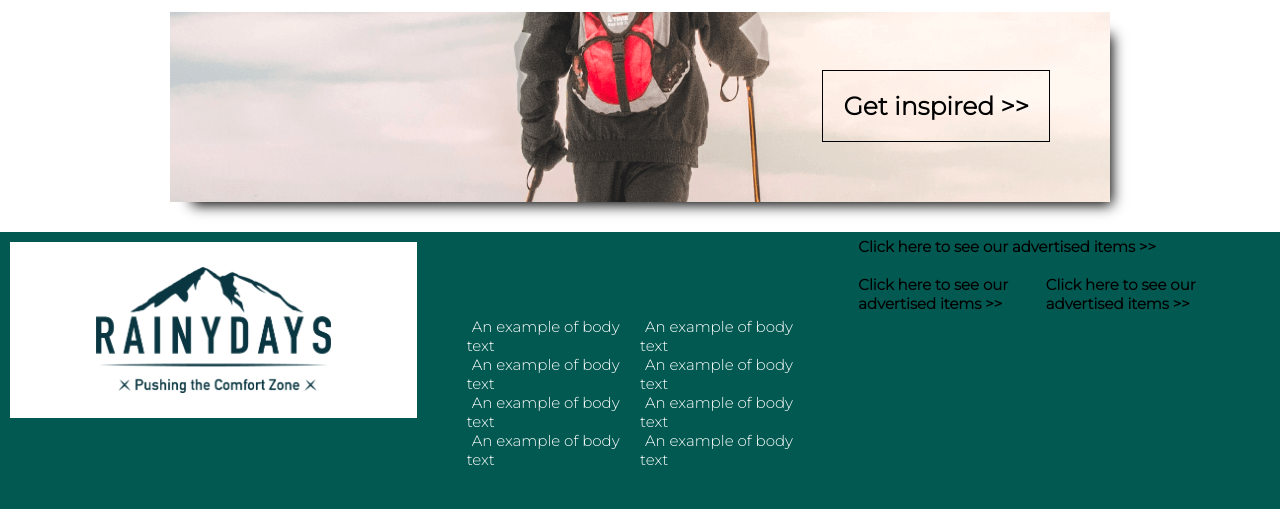
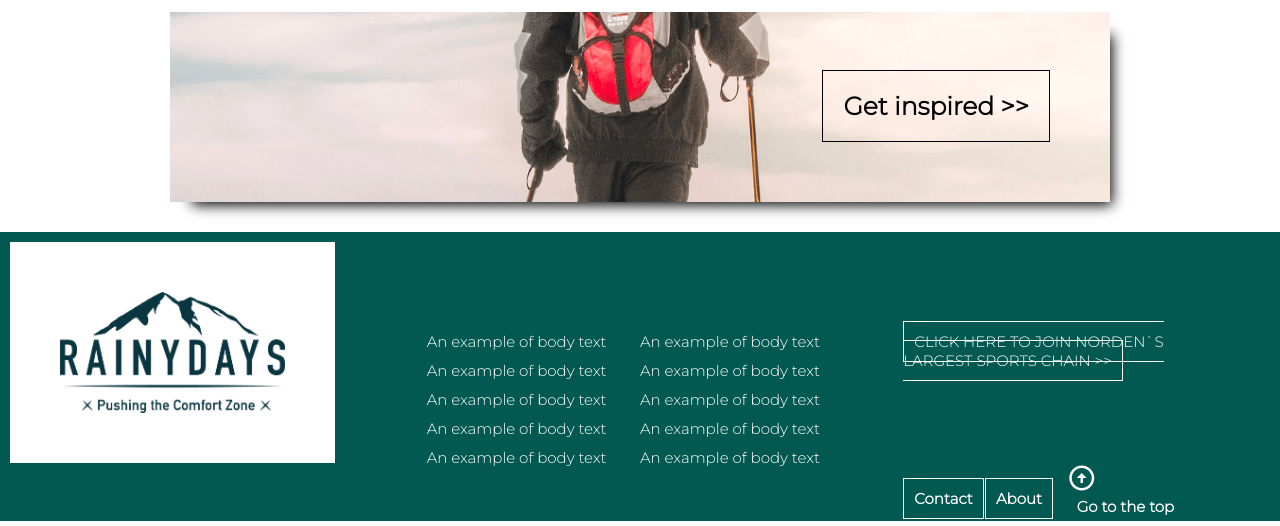
Before and after one commit to DarioDeLaFuente/rainydays, a PHP site: page / in a window 1280 px wide. Shown: the part 991-1517 px from the top of the page. Run offline with PHP 8.4, Linux system fonts and the light colour scheme.

Commit message:
FEATURE#Added flex grid to the footer

```diff
--- a/app/components/footer.html
+++ b/app/components/footer.html
@@ -2,7 +2,11 @@
     <div class="Grid Grid--spaceBetween">
       <div class="Grid-cell--xs-12 Grid-cell--md-12 Grid-cell--lg-4 Grid-cell--xl-4">
         <div class="Footer-Box-1">
-          <img src="/media/RainyDays_Logo.png" alt="RainyDays_Logo" class="Footer-logo">
+          <div class="sb-grid-container">
+            <div class="SBox-1">
+              <img src="/media/RainyDays_Logo.png" alt="RainyDays_Logo" class="Footer-logo">
+            </div>
+          </div>
         </div>
       </div>
       <div class="Grid-cell--xs-12 Grid-cell--md-12 Grid-cell--lg-4 Grid-cell--xl-4">
@@ -14,10 +18,12 @@
                 <li><a href="#">An example of body text</a></li>
                 <li><a href="#">An example of body text</a></li>
                 <li><a href="#">An example of body text</a></li>
+                <li><a href="#">An example of body text</a></li>
               </ul>
             </div>
             <div class="CBox-2">
               <ul>
+                <li><a href="#">An example of body text</a></li>
                 <li><a href="#">An example of body text</a></li>
                 <li><a href="#">An example of body text</a></li>
                 <li><a href="#">An example of body text</a></li>
@@ -32,17 +38,23 @@
           <div class="grid-container">
             <div class="FBox-4">
               <ul>
-                <li><a class="bannerLinkBox" href="#">Click here to see our advertised items >></a></li>
+                <li><a class="bannerLinkBox-1" href="#">Click here to join norden`s largest sports chain >></a></li>
               </ul>
             </div>
             <div class="FBox-5">
               <ul>
-                <li><a class="bannerLinkBox" href="#">Click here to see our advertised items >></a></li>
+                <li><a class="bannerLinkBox" href="#">Contact</a></li>
+              </ul>
+            </div>
+            <div class="FBox-5-a">
+              <ul>
+                <li><a class="bannerLinkBox" href="#">About</a></li>
               </ul>
             </div>
             <div class="FBox-6">
+              <span class="FB-arrow"><i class="material-icons icon-image-preview">arrow_circle_up</i></span>
               <ul>
-                <li><a class="bannerLinkBox" href="#">Click here to see our advertised items >></a></li>
+                <li><a class="bannerLinkBox-4" href="#">Go to the top</a></li>
               </ul>
             </div>
           </div>
--- a/app/src/scss/modules/_footer.scss
+++ b/app/src/scss/modules/_footer.scss
@@ -1,18 +1,35 @@
+.Footer {
+    display: none;
+    @media #{$screen__xs}
+    {display: none;}
+    @media #{$screen__m}
+    {display: none;}
+    @media #{$screen__l}
+    {
+    display: flex;
+    flex-direction: row;
+    background-color:#025951;
+    }
+}
+
 .grid-container {
     display: grid;
-    grid-template-columns: 0.9fr 1.1fr;
+    width: 100%;
+    grid-template-columns: 1fr 1fr 1fr 1fr;
     grid-template-rows: 1fr 1fr;
     gap: 0px 0px;
     grid-template-areas:
-      "FBox-4 FBox-4"
-      "FBox-5 FBox-6";
+      "FBox-4 FBox-4 FBox-4 FBox-4"
+      "FBox-5 FBox-5-a FBox-6 FBox-6";
   }
   .FBox-4 { grid-area: FBox-4; }
   .FBox-5 { grid-area: FBox-5; }
+  .FBox-5-a { grid-area: FBox-5-a; }
   .FBox-6 { grid-area: FBox-6; }
 
   .cb-grid-container {
     display: grid;
+    width: 100%;
     grid-template-columns: 1fr 1fr;
     grid-template-rows: 1fr 1fr;
     gap: 0px 0px;
@@ -21,58 +38,70 @@
       "CBox-1 CBox-2";
   }
 
-  .CBox-1 { grid-area: CBox-1; }
+  .CBox-1 { grid-area: CBox-1;}
 
   .CBox-2 { grid-area: CBox-2; }
 
 
+  .sb-grid-container {
+    display: grid;
+    width: 100%;
+    grid-template-columns: 1fr;
+    grid-template-rows: 1fr;
+    gap: 0px 0px;
+    grid-template-areas:
+      "SBox-1";
+  }
+
+  .SBox-1 { grid-area: SBox-1; }
 
 
-
-.Footer {
-    display: flex;
-    flex-direction: row;
-    background-color:#025951;
-    color:#fff;
-    //width: auto;
-    //height: auto;
-}
 
 .Footer-logo {
     display: flex;
     background-color: #fff;
-    width: 70%;
-    //height: auto;
-    padding: 25px;
+    padding: 50px;
+    width: 80%;
         @media (max-width: 600px) {
-            width: 70%;
+            width: 100%;
         }
 }
 
 .Footer-Box-1 {
     display: flex;
-    //padding: 10px;
     margin: 10px;
-    justify-content: center;
-    background-color: #fff;
 }
 .Footer-Box-2 {
     display: flex;
-    margin: 35px;
-    padding: 50px 5px 5px 5px;
+    padding-top: 50px;
     font-size: 10px;
-     a {
-         color:#fff;
-         padding: 10px 5px 5px 5px;
-     }
-     @media #{$screen__l}
-           {font-size: 15px;}
+    li {
+        padding-top: 10px;
+    }
+    a {
+        color:#fff;
+    }
+    @media #{$screen__l}
+    {
+        font-size: 15px;
+        padding: 90px 0px 0px 0px;
+    }
 }
 
 .Footer-Box-3 {
     display: flex;
-    padding: 5px;
-
+    padding-top: 40px;
+    font-size: 10px;
+    a {
+        color:#fff;
+        border: solid 1px #fff;
+        padding: 10px;
+    }
+    @media #{$screen__l}
+    {
+        font-size: 15px;
+        padding: 100px 50px 5px 50px;
+    }
 }
 
 
@@ -98,26 +127,26 @@
         margin-top: 10px;
     }
 }
-.FBox-4 {
-    display: flex;
 
+.FBox-5 {
+    padding-top: 65px;
+}
+.FBox-5-a {
+    padding-top: 65px;
+}
+.FBox-6 {
+    padding-top: 39px;
 }
 
-.FBox-4 {
-    display: flex;
-
+.bannerLinkBox-1 {
+    text-transform: uppercase;
 }
 
-.FBox-4 {
-    display: flex;
-
+a.bannerLinkBox-4 {
+    border: none;
+    font-weight: bold;
 }
-
-.FBox-4 {
-    display: flex;
-
+.FB-arrow .material-icons {
+    color: #fff;
+    font-size: 30px !important;
 }
-.FBox-4 {
-    display: flex;
-
-}
--- a/app/src/scss/modules/_navbar.scss
+++ b/app/src/scss/modules/_navbar.scss
@@ -34,7 +34,6 @@
 }
 
 .sidenav a {
-  //display: block;
   display: grid;
   justify-items: end;
   padding: 8px 8px 8px 32px;
```
Also changed, not shown: app/assets/css/main.css (+66 -29 lines), app/assets/css/main.min.css.
